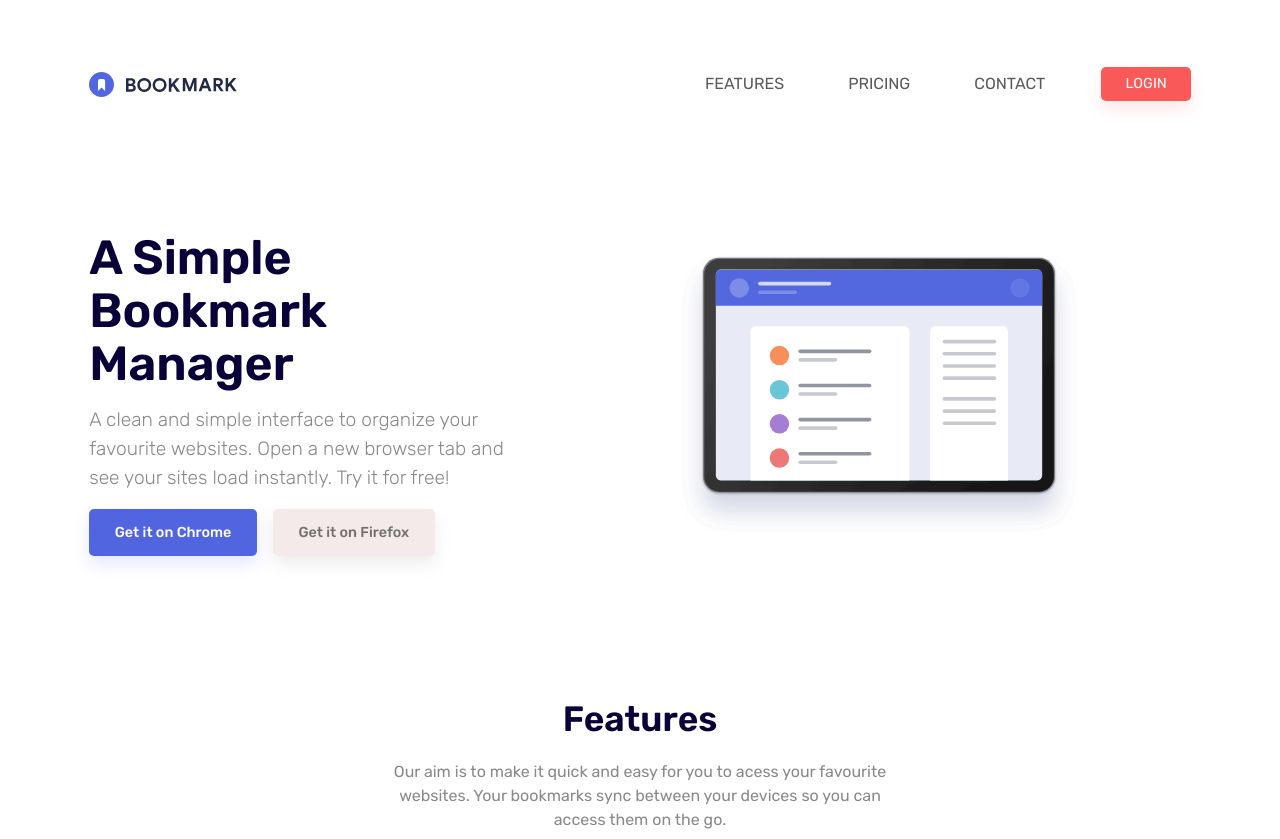
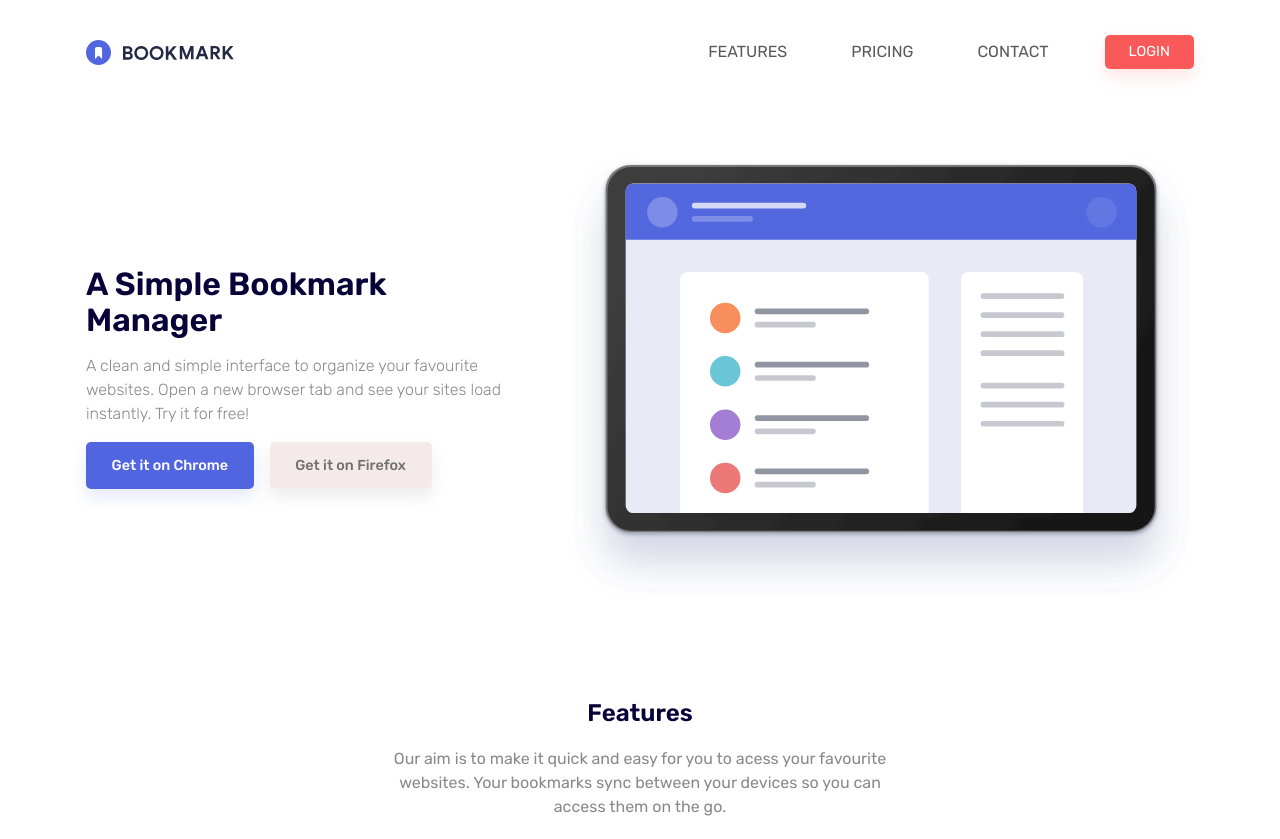
Before and after one commit to francamateus93/1.2.Bootstrap-SASS-Nivel1, a website: page index.html in a window 1280 px wide. Shown: the top 839 px of the page. Drawn offline with nearby package versions, Linux system fonts and the light colour scheme.

Commit message:
Ejercicio 6 terminado

```diff
--- a/index.html
+++ b/index.html
@@ -319,7 +319,8 @@
   <footer class="footer">
     <nav class="navbar navbar-expand-lg container py-4 d-flex justify-content-center gap-5">
       <div class="d-flex justify-content-center">
-        <img src="Imagenes/logo-bookmark-white.svg" class="img-fluid cursor-pointer" alt="logo-bookmark">
+        <a href="#"><img src="Imagenes/logo-bookmark-white.svg" class="img-fluid cursor-pointer"
+            alt="logo-bookmark"></a>
       </div>
       <div class="navbar-collapse flex-grow-0" id="navbarNav">
         <ul class="navbar-nav text-uppercase d-flex align-items-center justify-content-center gap-3">
--- a/main.scss
+++ b/main.scss
@@ -2,6 +2,7 @@
 @import url('https://fonts.googleapis.com/css2?family=Rubik:ital,wght@0,300..900;1,300..900&display=swap');
 
 // Colores
+
 $primary: #5265E1;
 $secondary: #FA5959;
 $tertiary: #d3d3d3;
@@ -10,9 +11,11 @@ $font-title: #080239;
 $font-text: #898989;;
 
 // Fontes
+
 $principal: "Rubik", sans-serif;
 
 // Padding & Margin
+
 .container {
   padding: 4rem 1.2rem;
   margin: 0 auto;
@@ -170,7 +173,7 @@ p {
   position: absolute;
   top: 120px;
   left: 100px;
-  width: 600px;
+  width: 800px;
   height: 300px;
   background-color: rgba(82, 101, 225);
   border-radius: 150px;
@@ -356,47 +359,46 @@ img {
   margin: 0;
 }
 
-@media (max-width: 420px) {
+@media (min-width: 576px) {
   .container {
-    padding: 2rem 1rem; /* Menos padding em telas menores */
+    padding: 2rem 1rem;
   }
 
   .title-section {
-    font-size: 2rem; /* Reduzir o tamanho da fonte nos dispositivos móveis */
+    font-size: 2rem;
   }
 
   .subtitle-section {
-    font-size: 1.5rem; /* Ajustando o tamanho da fonte */
+    font-size: 1.5rem;
   }
 
   .text-section {
-    font-size: 1rem; /* Tamanho de texto menor em dispositivos móveis */
+    font-size: 1rem;
   }
 
   .container-hero {
-    max-width: 100%; /* Permitir que a imagem ocupe 100% da largura do contêiner */
+    max-width: 100%;
   }
 
   .image {
-    width: 100%; /* Para garantir a responsividade da imagem */
-    height: auto; /* Para manter a proporção da imagem */
+    width: 100%;
+    height: auto;
   }
 
   .btn-menu {
-    padding: 0.5rem calc(1rem + 1vw); /* Tamanho responsivo */
+    padding: 0.5rem calc(1rem + 1vw);
   }
 
   .social-icons {
-    bottom: 10px; /* Ajuste da posição dos ícones para telas menores */
+    bottom: 10px;
   }
 
   .card {
-    margin-bottom: 1rem; /* Margem inferior menor entre os cartões */
+    margin-bottom: 1rem;
   }
 
-  /* Aumentando o espaço para itens do menu em telas menores */
   .navbar-nav {
-    flex-direction: column; /* Para colocar os itens do menu em coluna */
-    text-align: center; /* Centraliza os itens do menu */
+    flex-direction: column;
+    text-align: center;
   }
 }
```
Also changed, not shown: main.css, 1 other file.
